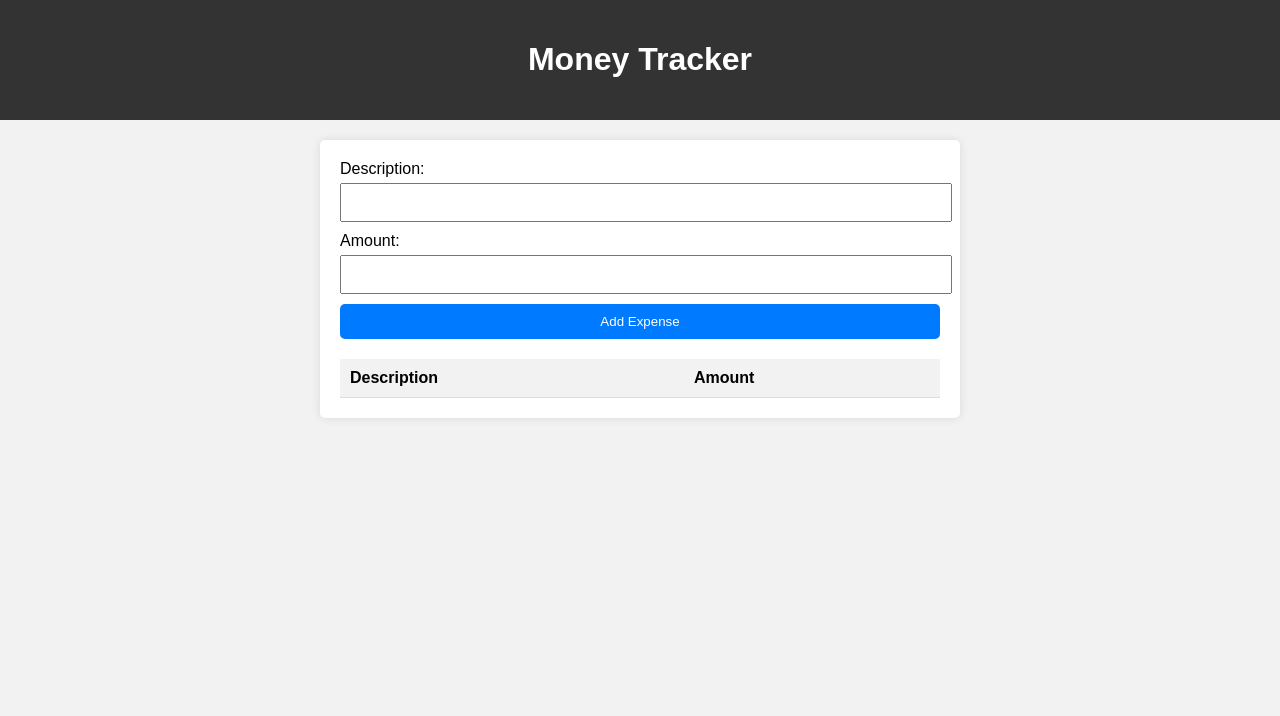
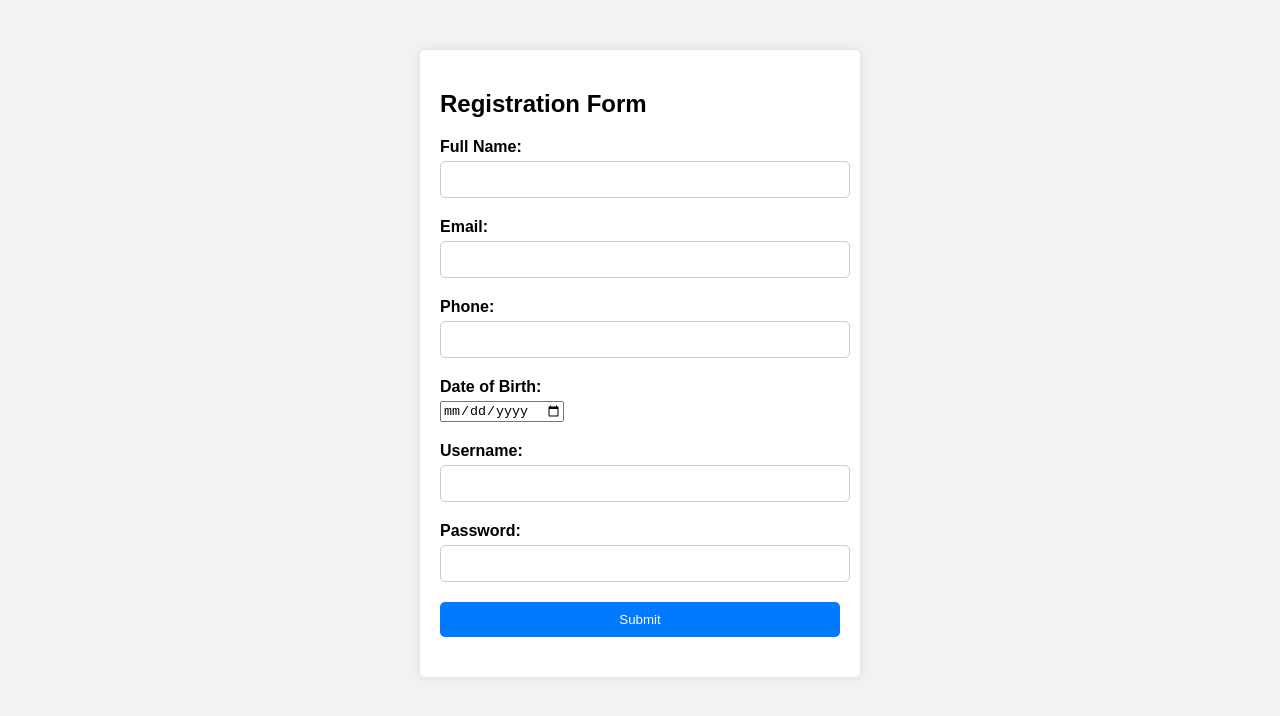
Before and after one commit to saifali9189/task-1, a plain HTML site: page index.html in a window 1280 px wide. Drawn offline with Linux system fonts and the light colour scheme.

Commit message:
Add files via upload
registration form

```diff
--- a/index.html
+++ b/index.html
@@ -3,39 +3,35 @@
 <head>
     <meta charset="UTF-8">
     <meta name="viewport" content="width=device-width, initial-scale=1.0">
-    <title>Money Tracker</title>
+    <title>Registration Form</title>
     <style>
         body {
             font-family: Arial, sans-serif;
+            background-color: #f2f2f2;
             margin: 0;
             padding: 0;
-            background-color: #f2f2f2;
-        }
-        header {
-            background-color: #333;
-            color: #fff;
-            padding: 20px;
-            text-align: center;
         }
         .container {
-            max-width: 600px;
-            margin: 20px auto;
+            max-width: 400px;
+            margin: 50px auto;
             padding: 20px;
             background-color: #fff;
             border-radius: 5px;
             box-shadow: 0 0 10px rgba(0, 0, 0, 0.1);
         }
-        form {
+        .form-group {
             margin-bottom: 20px;
         }
         label {
             display: block;
             margin-bottom: 5px;
+            font-weight: bold;
         }
-        input[type="text"], input[type="number"] {
+        input[type="text"], input[type="email"], input[type="password"] {
             width: calc(100% - 12px);
             padding: 10px;
-            margin-bottom: 10px;
+            border: 1px solid #ccc;
+            border-radius: 5px;
         }
         input[type="submit"] {
             width: 100%;
@@ -49,72 +45,42 @@
         input[type="submit"]:hover {
             background-color: #0056b3;
         }
-        table {
-            width: 100%;
-            border-collapse: collapse;
-            margin-top: 20px;
-        }
-        th, td {
-            padding: 10px;
-            text-align: left;
-            border-bottom: 1px solid #ddd;
-        }
-        th {
-            background-color: #f2f2f2;
-        }
     </style>
 </head>
 <body>
 
-<header>
-    <h1>Money Tracker</h1>
-</header>
-
 <div class="container">
-    <form id="expenseForm">
-        <label for="description">Description:</label>
-        <input type="text" id="description" name="description" required>
-        <label for="amount">Amount:</label>
-        <input type="number" id="amount" name="amount" required>
-        <input type="submit" value="Add Expense">
+    <h2>Registration Form</h2>
+    <form id="registrationForm" action="#" method="post">
+        <div class="form-group">
+            <label for="fullName">Full Name:</label>
+            <input type="text" id="fullName" name="fullName" required>
+        </div>
+        <div class="form-group">
+            <label for="email">Email:</label>
+            <input type="email" id="email" name="email" required>
+        </div>
+        <div class="form-group">
+            <label for="phone">Phone:</label>
+            <input type="text" id="phone" name="phone">
+        </div>
+        <div class="form-group">
+            <label for="dob">Date of Birth:</label>
+            <input type="date" id="dob" name="dob" required>
+        </div>
+        <div class="form-group">
+            <label for="username">Username:</label>
+            <input type="text" id="username" name="username" required>
+        </div>
+        <div class="form-group">
+            <label for="password">Password:</label>
+            <input type="password" id="password" name="password" required>
+        </div>
+        <div class="form-group">
+            <input type="submit" value="Submit">
+        </div>
     </form>
-
-    <table id="expenseTable">
-        <thead>
-            <tr>
-                <th>Description</th>
-                <th>Amount</th>
-            </tr>
-        </thead>
-        <tbody>
-            <!-- Expenses will be added here dynamically -->
-        </tbody>
-    </table>
 </div>
-
-<script>
-    document.getElementById('expenseForm').addEventListener('submit', function(event) {
-        event.preventDefault();
-
-        var description = document.getElementById('description').value;
-        var amount = parseFloat(document.getElementById('amount').value);
-
-        if (description && !isNaN(amount)) {
-            var tableBody = document.getElementById('expenseTable').getElementsByTagName('tbody')[0];
-            var newRow = tableBody.insertRow();
-            var cell1 = newRow.insertCell(0);
-            var cell2 = newRow.insertCell(1);
-            cell1.textContent = description;
-            cell2.textContent = '$' + amount.toFixed(2);
-
-            // Clear form fields
-            document.getElementById('description').value = '';
-            document.getElementById('amount').value = '';
-        } else {
-            alert('Please enter a valid description and amount.');
-        }
-    });
-</script>
 
 </body>
 </html>
```
